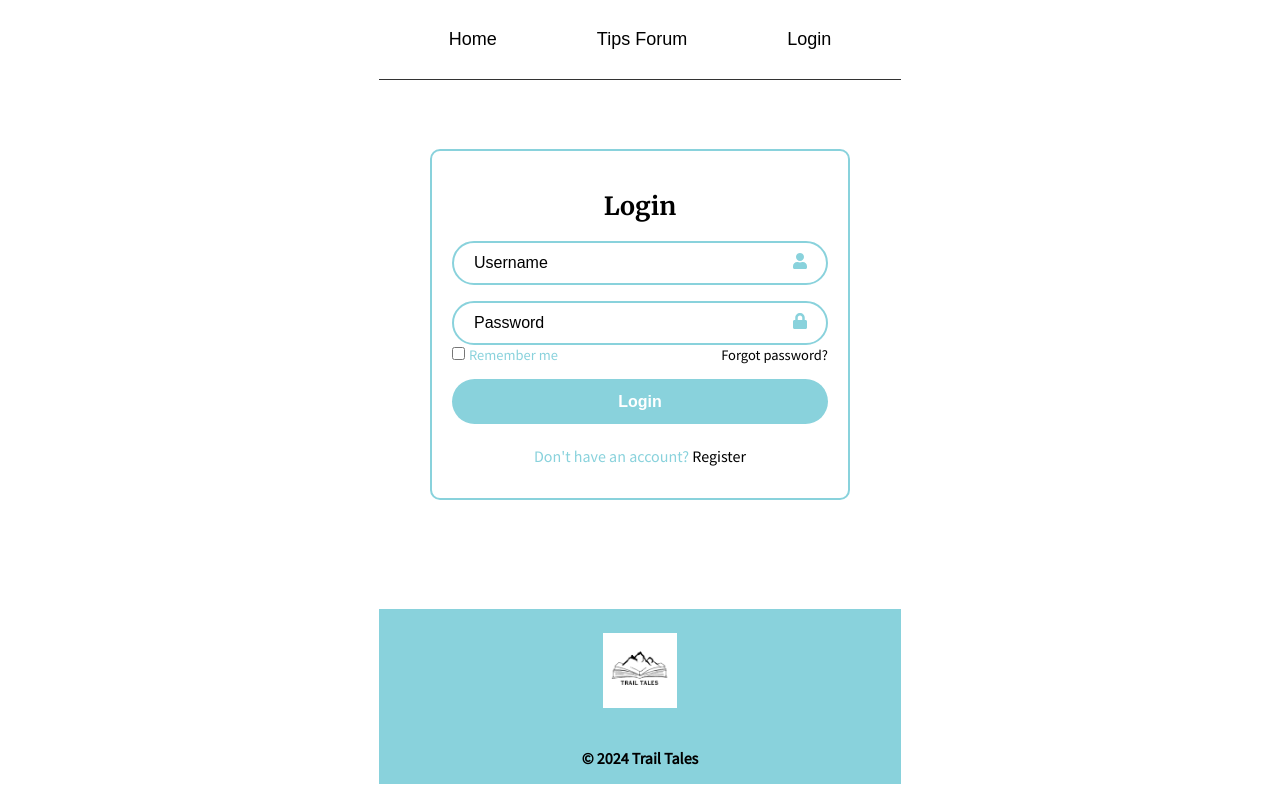
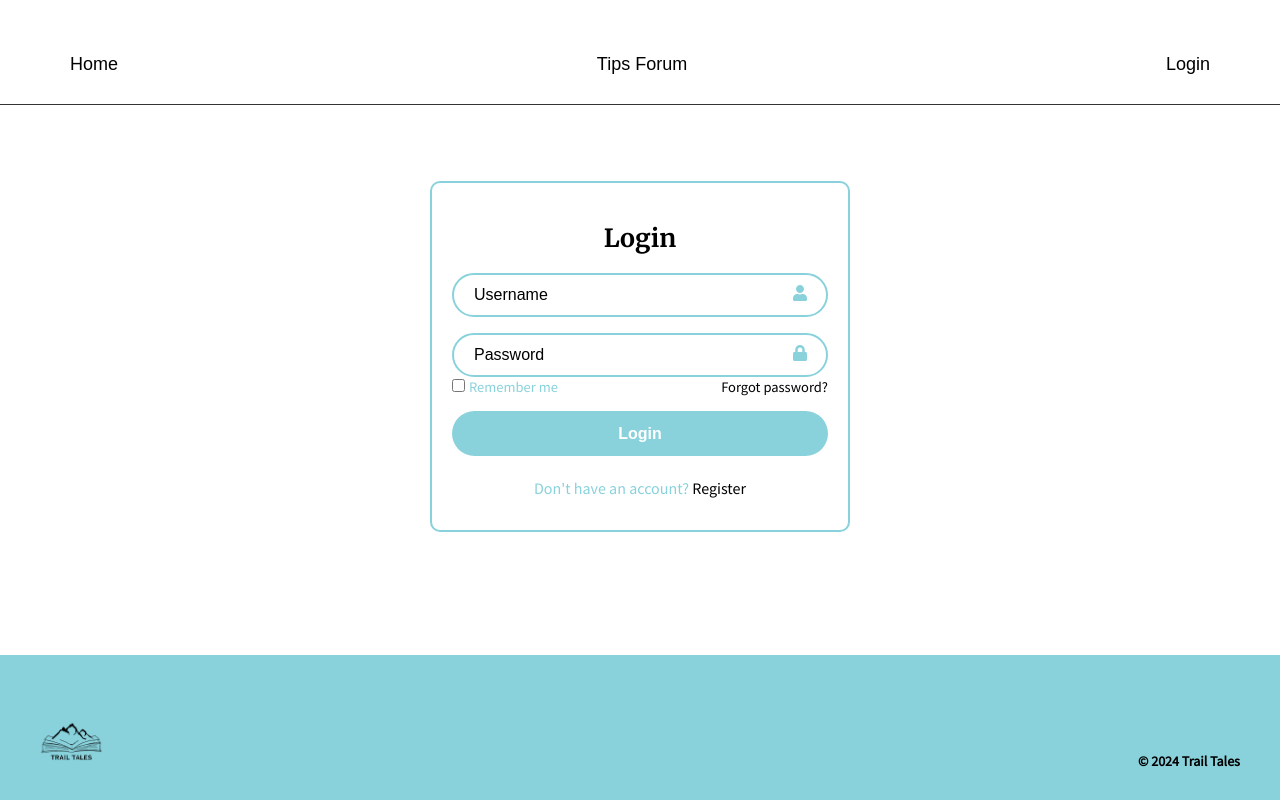
Before and after one commit to sun-dazer/Adventure-Journal, a React (Create React App) app in the folder frontend/: page /Login in a window 1280 px wide. Built offline with nearby package versions, Linux system fonts and the light colour scheme; a web font is replaced by a local one.

Commit message:
Fixed header and footer width, added footer detail and proper logo

```diff
--- a/frontend/src/Components/Footer/Footer.css
+++ b/frontend/src/Components/Footer/Footer.css
@@ -1,24 +1,30 @@
 .footer {
+    position: relative;
     left: 0;
     bottom: 0;
     width: 100%;
     color: black;
     background-color: rgb(137, 210, 220);
     display: flex;
-    flex-direction: column;
-    align-items: center;
+    justify-content: space-between;
+    align-items: flex-end;
+    padding: 20px;
+    box-sizing: border-box;
     margin-top: auto;
-    margin-bottom: 2vh;
+    margin-bottom: 0;
 }
 
 .logo {
     max-width: 75px;
     max-height: 75px;
-    margin-top: 3vh;
-    margin-bottom: 5vh;
+    margin-top: 30px;
+    margin-left: 15px;
+    margin-bottom: 0px;
 }
 
 .copyright {
-    text-align: center;
-    margin-bottom: 2vh;
+    text-align: right;
+    margin-right: 20px;
+    margin-bottom: 10px;
+    font-size: 14px;
 }
--- a/frontend/src/Components/Footer/Footer.jsx
+++ b/frontend/src/Components/Footer/Footer.jsx
@@ -1,6 +1,6 @@
 import React from "react"
 
-import logo from "../../Images/TRAIL TALES.png"
+import logo from "../../Images/blue logo.png"
 
 import "./Footer.css"
 
--- a/frontend/src/Components/Header/Header.css
+++ b/frontend/src/Components/Header/Header.css
@@ -1,6 +1,5 @@
 .Header {
     height: 10vh;
-    padding: 0 20px;
     display: flex;
     align-items: center;
     justify-content: space-between;
@@ -8,7 +7,8 @@
     margin-bottom: 15px;
     border-bottom: 1px solid;
     position: relative;
-    padding: 15px 20px; /* Padding for header */
+    padding: 15px 20px;
+    margin-top: 25px;
 }
 
 
@@ -24,6 +24,7 @@
     text-decoration: none;
     transition: background-color 0.3s ease;
 }
+
 .topButton:hover {
     background-color: rgb(137, 210, 220);;
     color: rgb(0, 0, 0);
--- a/frontend/src/Fonts/styles.css
+++ b/frontend/src/Fonts/styles.css
@@ -2,8 +2,10 @@
 .App {
     display: flex;
     flex-direction: column;
-    min-height: 100vh;
-  }
+    min-height: 100vh; /* Full viewport height */
+    width: 100vw;      /* Full viewport width */
+    overflow-x: hidden; /* Prevent horizontal scrolling */
+}
 
 body {
     font-family: 'Source Sans Pro', sans-serif; /* Default font for body text */
--- a/frontend/src/Pages/MakeProfile/CreateProfiles.css
+++ b/frontend/src/Pages/MakeProfile/CreateProfiles.css
@@ -6,6 +6,8 @@
     padding: 20px;
     margin: auto;
     border: 2px solid rgb(137, 210, 220);
+    margin-bottom: 45px;
+    margin-top: 45px;
 }
 
 .CreateProfiles h1 {
```
Also changed, not shown: frontend/src/Images/blue logo.png (added), 1 other file (tests, documents, lock files or other folders).
